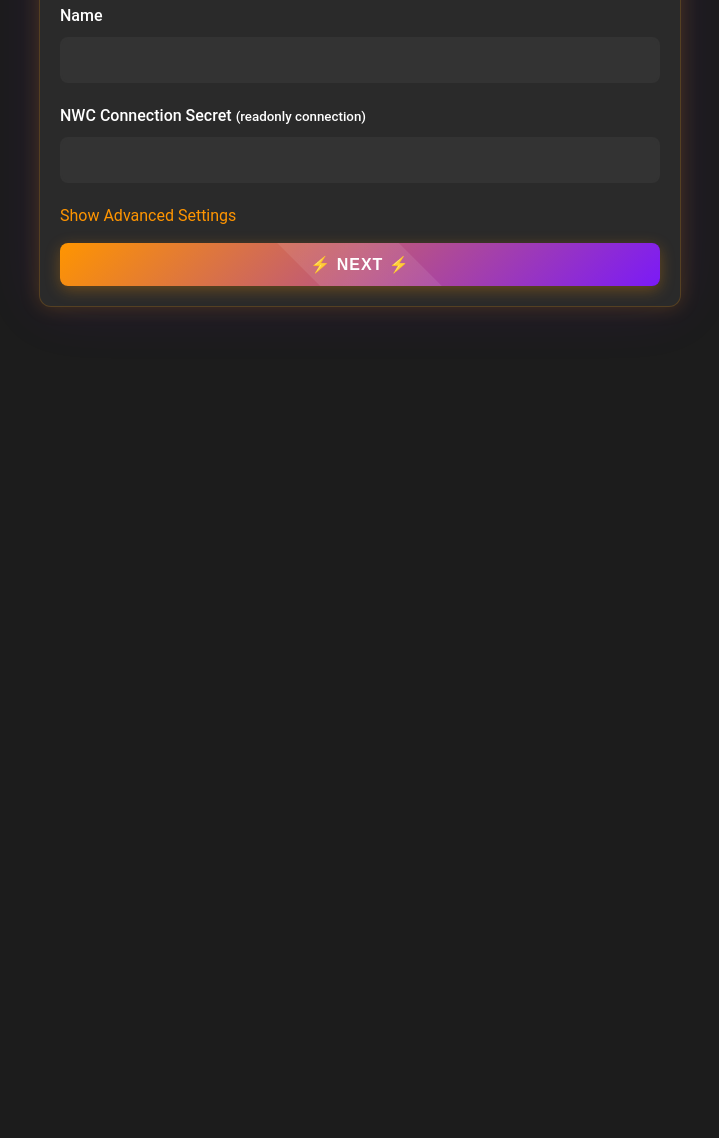
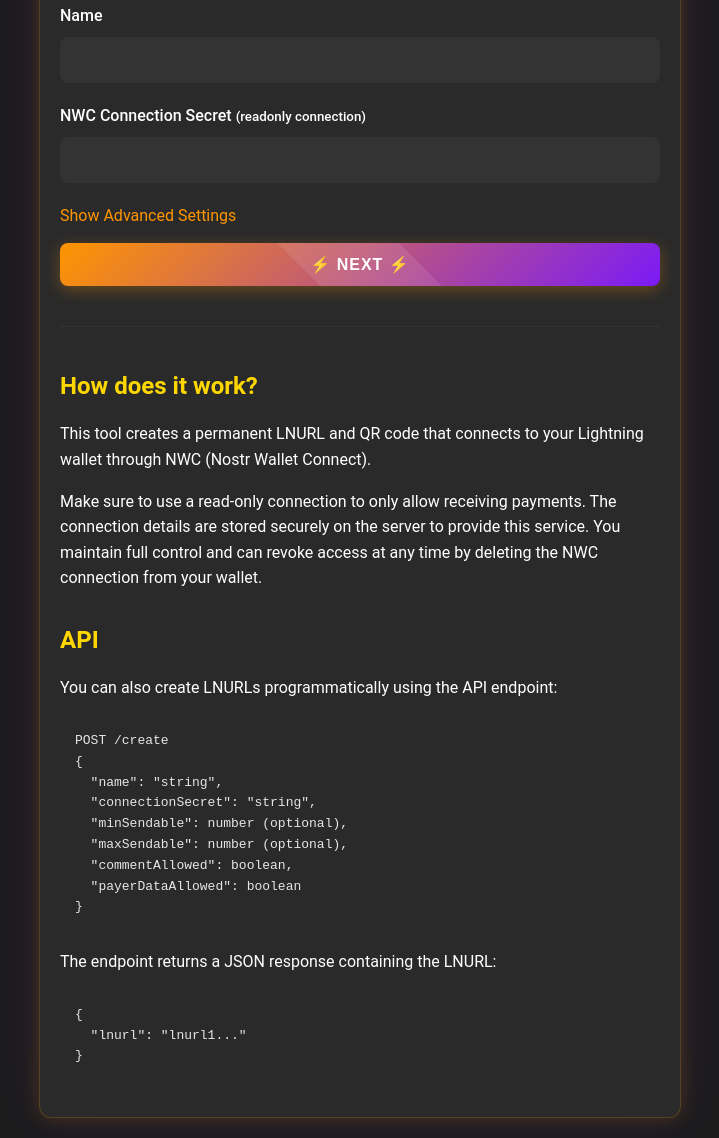
Before and after one commit to bumi/lnurl-nwc, a plain HTML site: page lnurl.html in a window 1280 px wide. Shown: the part 281-1419 px from the top of the page, without its empty margins (280-999 px from the left). Before the commit the page ends 800 px from the top, so only its background shows below. Drawn offline with Linux system fonts and the light colour scheme.

Commit message:
Add documentation

```diff
--- a/lnurl.html
+++ b/lnurl.html
@@ -305,10 +305,44 @@
             margin: 0;
         }
 
-        legend {
+        .legend {
             font-weight: 500;
             margin-bottom: 15px;
             color: var(--text-color);
+        }
+
+        .section-divider {
+            margin: 40px 0;
+            border: none;
+            border-top: 1px solid var(--border-color);
+        }
+
+        .docs-section {
+            margin-top: 40px;
+        }
+
+        .docs-section h2 {
+            color: var(--accent-color);
+            margin-top: 30px;
+            margin-bottom: 15px;
+        }
+
+        .docs-section p {
+            margin-bottom: 15px;
+            line-height: 1.6;
+        }
+
+        .docs-section pre {
+            background: #2a2a2a;
+            padding: 15px;
+            border-radius: 8px;
+            overflow-x: auto;
+            margin: 15px 0;
+        }
+
+        .docs-section code {
+            font-family: monospace;
+            color: #e6e6e6;
         }
     </style>
 </head>
@@ -338,13 +372,13 @@
             <fieldset id="advancedSettings" class="advanced-settings">
                 <legend>Advanced Settings</legend>
                 <div class="form-group">
-                    <label for="minSpendable">Minimum Spendable Amount (sats)</label>
-                    <input type="number" id="minSpendable" name="minSpendable" min="1">
+                    <label for="minSendable">Minimum Spendable Amount (sats)</label>
+                    <input type="number" id="minSendable" name="minSendable" min="1">
                 </div>
 
                 <div class="form-group">
-                    <label for="maxSpendable">Maximum Spendable Amount (sats)</label>
-                    <input type="number" id="maxSpendable" name="maxSpendable" min="1">
+                    <label for="maxSendable">Maximum Spendable Amount (sats)</label>
+                    <input type="number" id="maxSendable" name="maxSendable" min="1">
                 </div>
 
                 <div class="form-group" style="display: flex; align-items: center; gap: 20px; flex-wrap: wrap;">
@@ -398,6 +432,38 @@
 
           <div class="copy-feedback">Copied to clipboard!</div>
         </div>
+
+        <hr class="section-divider">
+
+        <div class="docs-section">
+          <h2>How does it work?</h2>
+          <p>
+            This tool creates a permanent LNURL and QR code that connects to your Lightning wallet through NWC (Nostr Wallet Connect).
+          </p>
+          <p>
+            Make sure to use a read-only connection to only allow receiving payments. The connection details are stored securely on the server to provide this service. You maintain full control and can revoke access at any time by deleting the NWC connection from your wallet.
+          </p>
+
+          <h2>API</h2>
+          <p>
+            You can also create LNURLs programmatically using the API endpoint:
+          </p>
+          <pre><code>POST /create
+{
+  "name": "string",
+  "connectionSecret": "string",
+  "minSendable": number (optional),
+  "maxSendable": number (optional),
+  "commentAllowed": boolean,
+  "payerDataAllowed": boolean
+}</code></pre>
+          <p>
+            The endpoint returns a JSON response containing the LNURL:
+          </p>
+          <pre><code>{
+  "lnurl": "lnurl1..."
+}</code></pre>
+        </div>
     </div>
 
     <script type="module">
@@ -428,8 +494,8 @@
             const formData = {
                 name: document.getElementById('name').value,
                 connectionSecret: document.getElementById('secret').value,
-                minSpendable: document.getElementById('minSpendable').value ? parseInt(document.getElementById('minSpendable').value) : undefined,
-                maxSpendable: document.getElementById('maxSpendable').value ? parseInt(document.getElementById('maxSpendable').value) : undefined,
+                minSendable: document.getElementById('minSendable').value ? parseInt(document.getElementById('minSendable').value) : undefined,
+                maxSendable: document.getElementById('maxSendable').value ? parseInt(document.getElementById('maxSendable').value) : undefined,
                 commentAllowed: document.getElementById('commentAllowed').checked,
                 payerDataAllowed: document.getElementById('payerDataAllowed').checked
             };
```
